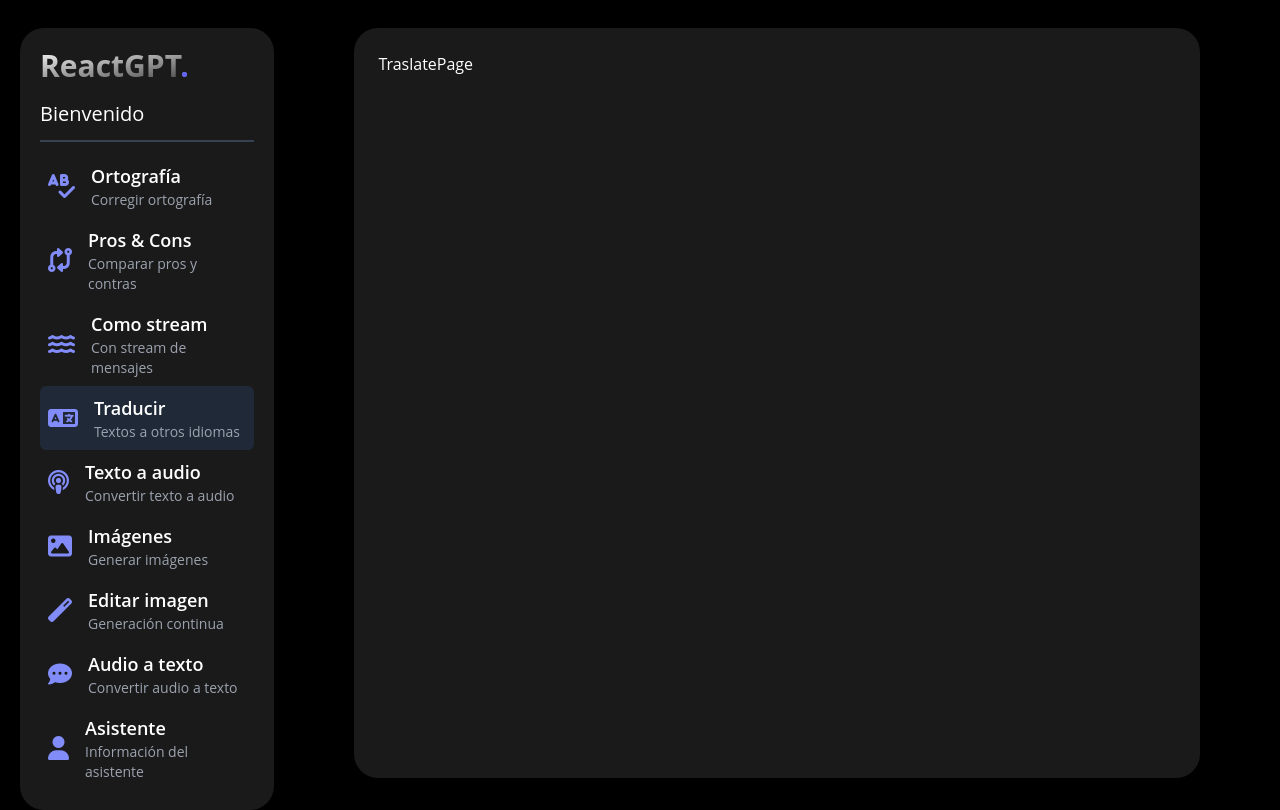
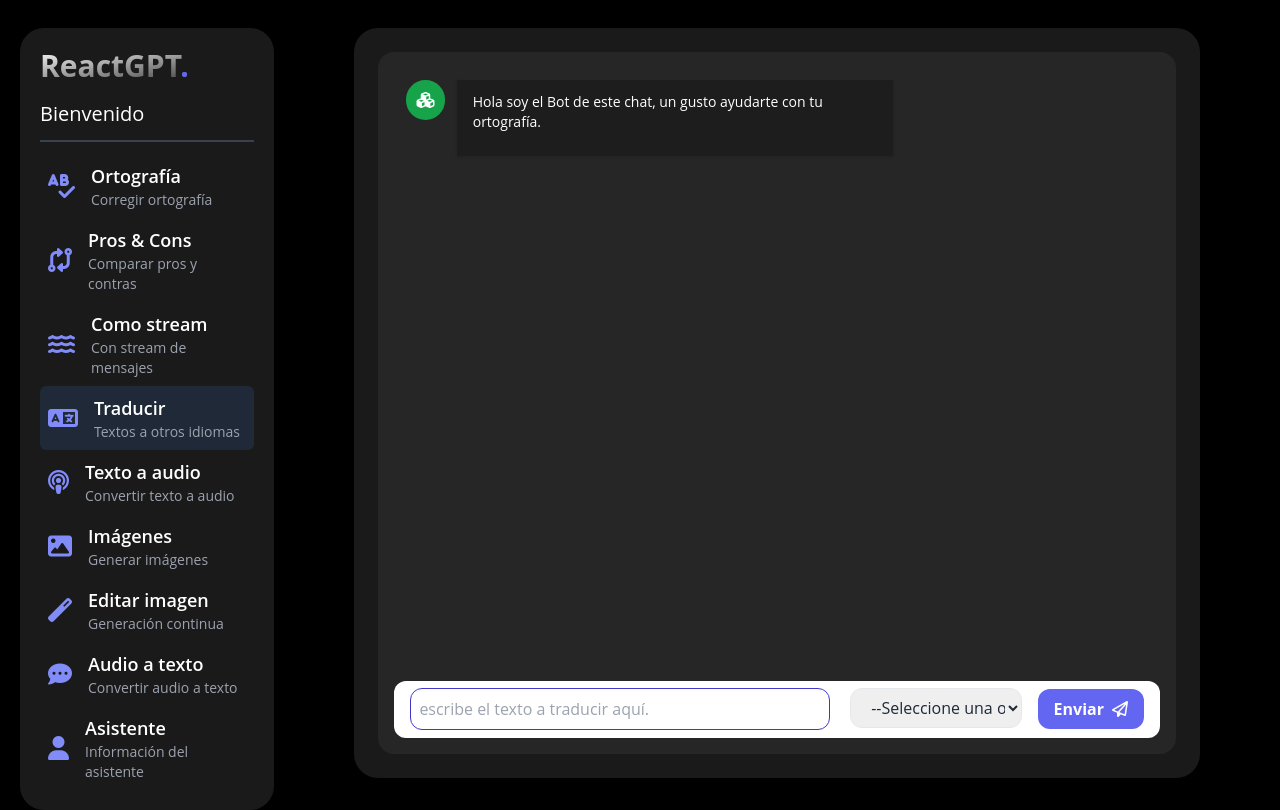
Before and after one commit to UrielBm/gpt-react, a React (Vite) app: page /translate in a window 1280 px wide. Built offline with nearby package versions, Linux system fonts and the light colour scheme.

Commit message:
use case about translate text

```diff
--- /dev/null
+++ b/src/helpers/TranslateUseCase.tsx
@@ -0,0 +1,29 @@
+import { TranslateInterface } from "../interfaces";
+
+const TranslateUseCase = async (prompt: string, lang: string) => {
+  try {
+    const response = await fetch(
+      `${import.meta.env.VITE_API_PATH}/gpt/translate`,
+      {
+        method: "POST",
+        headers: {
+          "Content-Type": "application/json",
+        },
+        body: JSON.stringify({ prompt, lang }),
+      }
+    );
+    if (!response.ok) throw new Error("No se pudo realizar la correción.");
+    const responseData = (await response.json()) as TranslateInterface;
+    return {
+      ok: true,
+      message: responseData.response,
+    };
+  } catch (error) {
+    return {
+      ok: false,
+      message: "No se pudo traducir.",
+    };
+  }
+};
+
+export default TranslateUseCase;
--- /dev/null
+++ b/src/interfaces/TranslateInterface.tsx
@@ -0,0 +1,5 @@
+// Generated by https://quicktype.io
+
+export interface TranslateInterface {
+  response: string;
+}
--- a/src/interfaces/index.tsx
+++ b/src/interfaces/index.tsx
@@ -1 +1,2 @@
 export * from "./orthographyInterface";
+export * from "./TranslateInterface";
--- a/src/pages/Translate/TranslatePage.tsx
+++ b/src/pages/Translate/TranslatePage.tsx
@@ -1,5 +1,80 @@
+import { useState } from "react";
+import GptMessage from "../../components/chat-bubbles/GptMessage";
+import TypingLoader from "../../components/loaders/TypingLoader";
+import TextMessageBoxWithSelect from "../../components/chat-input-boxes/TextMessageBoxWithSelect";
+import MyMessage from "../../components/myMessage/MyMessage";
+import TranslateUseCase from "../../helpers/TranslateUseCase";
+
+interface Messages {
+  message: string;
+  isGpt: boolean;
+}
+const languages = [
+  { id: "alemán", value: "Alemán" },
+  { id: "árabe", value: "Árabe" },
+  { id: "bengalí", value: "Bengalí" },
+  { id: "francés", value: "Francés" },
+  { id: "hindi", value: "Hindi" },
+  { id: "inglés", value: "Inglés" },
+  { id: "japonés", value: "Japonés" },
+  { id: "mandarín", value: "Mandarín" },
+  { id: "portugués", value: "Portugués" },
+  { id: "ruso", value: "Ruso" },
+];
+
 const TrasnlatePage = () => {
-  return <div>TraslatePage</div>;
+  const [isLoading, setIsLoading] = useState(false);
+  const [mesagges, setMesagges] = useState<Messages[]>([]);
+
+  const handlePostMessages = async (message: string, lang: string) => {
+    try {
+      setIsLoading(true);
+      setMesagges((prev) => [
+        ...prev,
+        {
+          message: `Traduce este texto: ${message}. Al ${lang}.`,
+          isGpt: false,
+        },
+      ]);
+      const response = await TranslateUseCase(message, lang);
+      if (!response.ok) throw new Error("error no se pudo traducir el texto.");
+      setMesagges((prev) => [
+        ...prev,
+        { message: response.message, isGpt: true },
+      ]);
+      setIsLoading(false);
+    } catch (error) {
+      console.log(error);
+    }
+  };
+
+  return (
+    <div className="chat-container">
+      <div className="chat-messages">
+        <div className="grid grid-cols-12 gap-y-2">
+          <GptMessage text="Hola soy el Bot de este chat, un gusto ayudarte con tu ortografía." />
+          {mesagges.map((message, index) =>
+            message.isGpt ? (
+              <GptMessage key={index} text={message.message} />
+            ) : (
+              <MyMessage key={index} text={message.message} />
+            )
+          )}
+
+          {isLoading && (
+            <div className="col-start-1 col-end-12">
+              <TypingLoader />
+            </div>
+          )}
+        </div>
+      </div>
+      <TextMessageBoxWithSelect
+        onSendMessage={(message, lang) => handlePostMessages(message, lang)}
+        placeholder="escribe el texto a traducir aquí."
+        options={languages}
+      />
+    </div>
+  );
 };
 
 export default TrasnlatePage;
```
